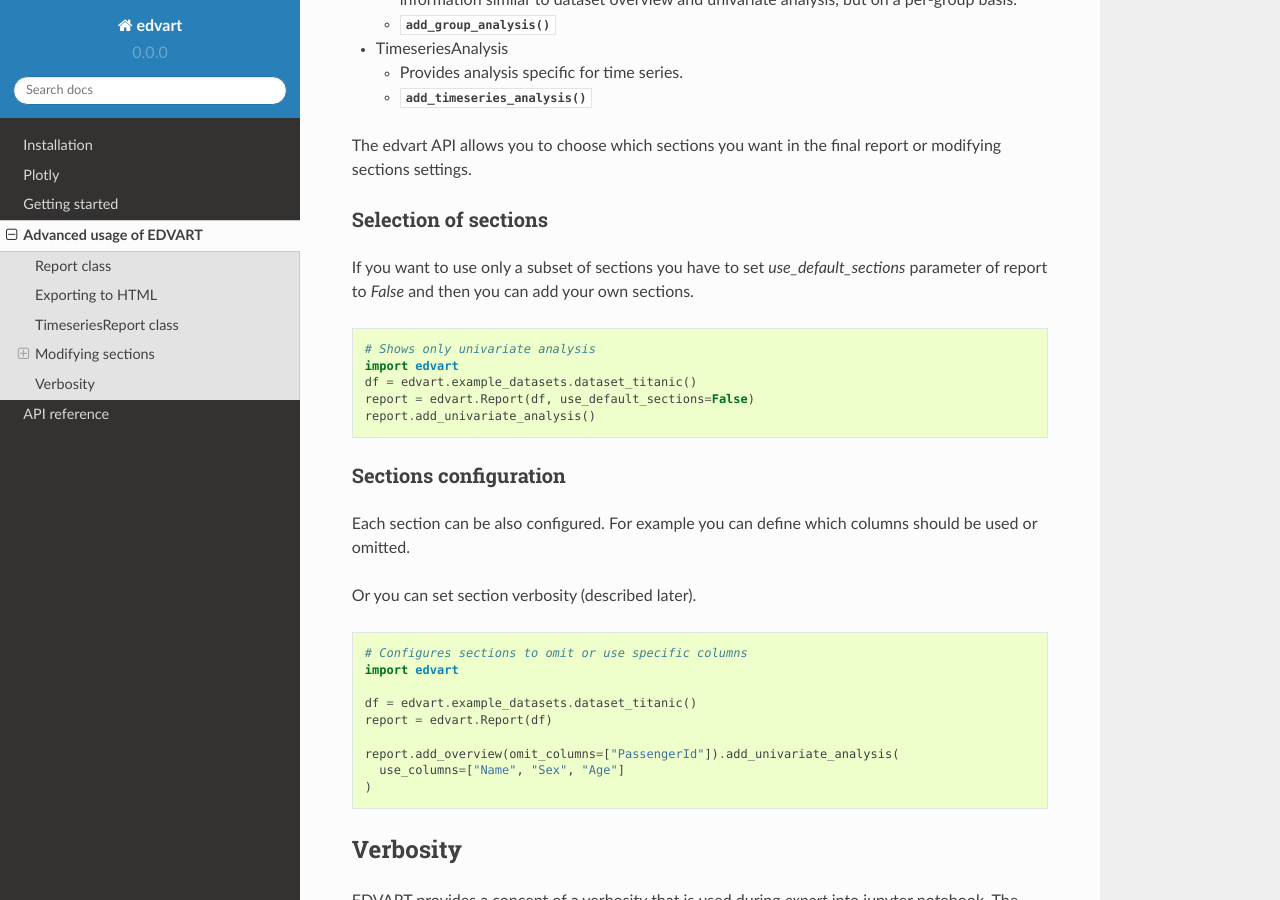
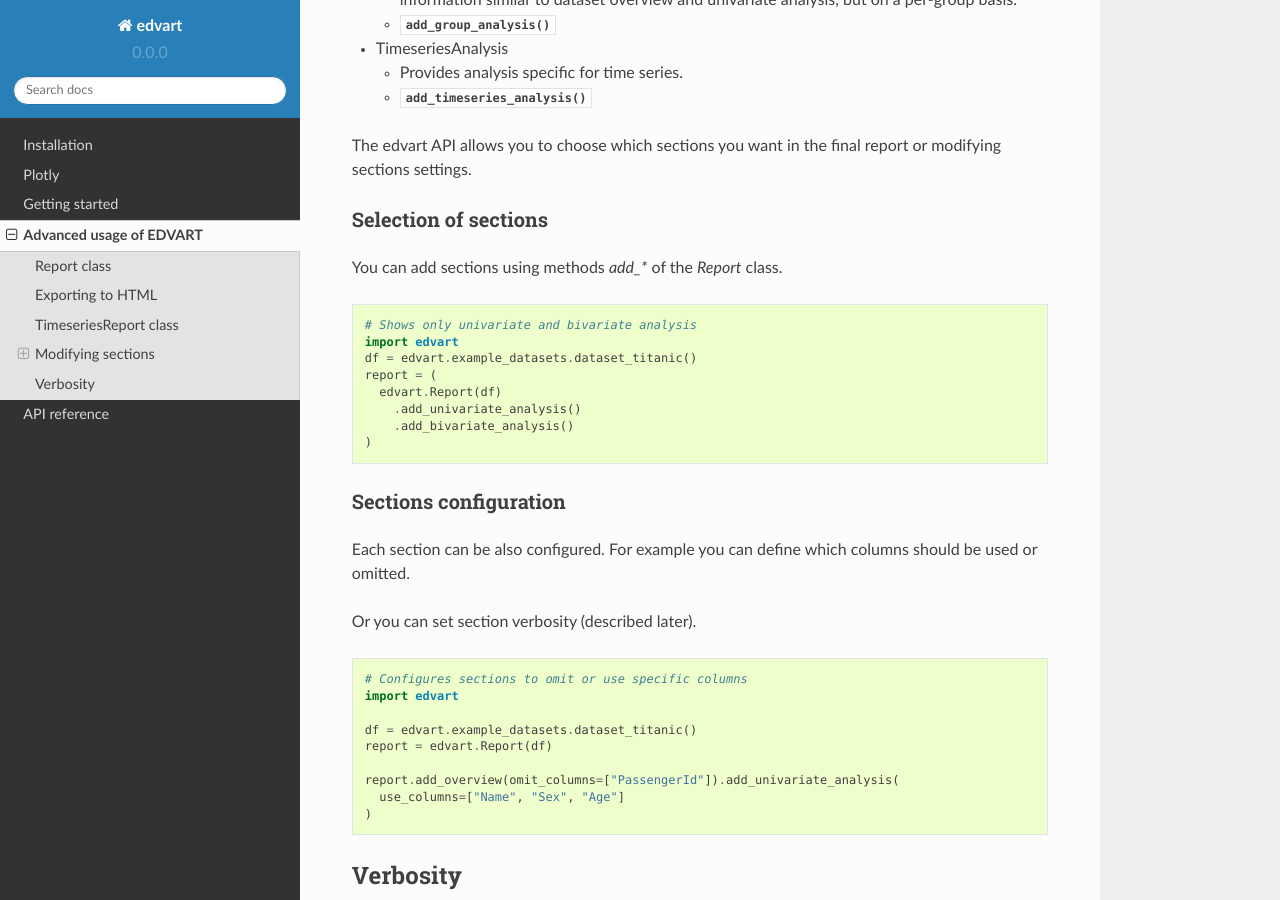
Before and after one commit to datamole-ai/edvart, a Sphinx documentation site: the page built from docs/advanced.rst, in a window 1280 px wide and 900 px high, scrolled down 2068 px. Built offline with Sphinx 7.4.7 and the Read the Docs theme 2.0.0, drawn with Linux system fonts in a browser that asks for light colours; pages that are not in the unit, such as notebooks, are missing from menus.

Commit message:
Update docs which used `use_default_sections`

```diff
--- a/docs/advanced.rst
+++ b/docs/advanced.rst
@@ -117,17 +117,18 @@ or modifying sections settings.
 
 Selection of sections
 ~~~~~~~~~~~~~~~~~~~~~
-
-If you want to use only a subset of sections you have to set
-`use_default_sections` parameter of report to `False` and then you can add your own sections.
+You can add sections using methods `add_*` of the `Report` class.
 
 .. code-block:: python
 
-    # Shows only univariate analysis
+    # Shows only univariate and bivariate analysis
     import edvart
     df = edvart.example_datasets.dataset_titanic()
-    report = edvart.Report(df, use_default_sections=False)
-    report.add_univariate_analysis()
+    report = (
+      edvart.Report(df)
+        .add_univariate_analysis()
+        .add_bivariate_analysis()
+    )
 
 
 Sections configuration
```
